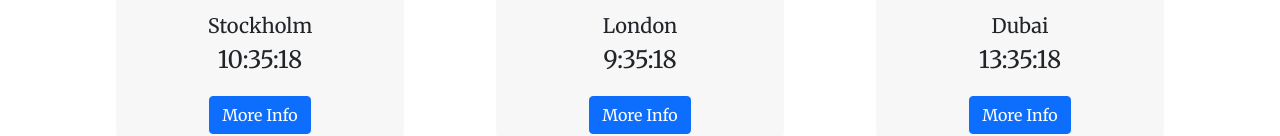
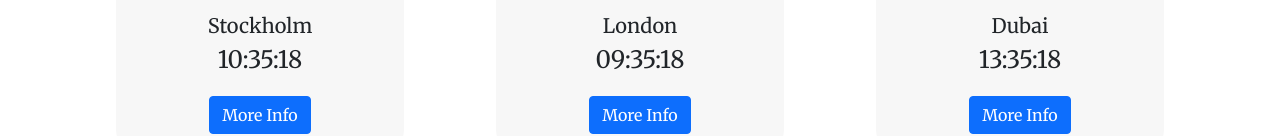
Before and after one commit to argjend551/TimeApp, a React (Vite) app: page / in a window 1280 px wide. Shown: the part 394-530 px from the top of the page. Built offline with nearby package versions, Linux system fonts and the light colour scheme.

Commit message:
Fixed local time added a 0 to single digits.

```diff
--- a/src/components/GetLocalTime.jsx
+++ b/src/components/GetLocalTime.jsx
@@ -12,8 +12,19 @@ function GetLocalTime(props) {
   // create new Date object for a different timezone using supplied its GMT offset.
   let time = new Date(utcTime + 3600000 * timeOffset);
   let hours = time.getHours();
+  if (hours < 10) {
+    hours = "0" + hours;
+  }
   let minutes = time.getMinutes();
+  if (minutes < 10) {
+    minutes = "0" + minutes;
+  }
   let seconds = time.getSeconds();
+
+  if (seconds < 10) {
+    seconds = "0" + seconds;
+  }
+
   let localtime = hours + ":" + minutes + ":" + seconds;
 
   // inteval every second, updates the time.
```
